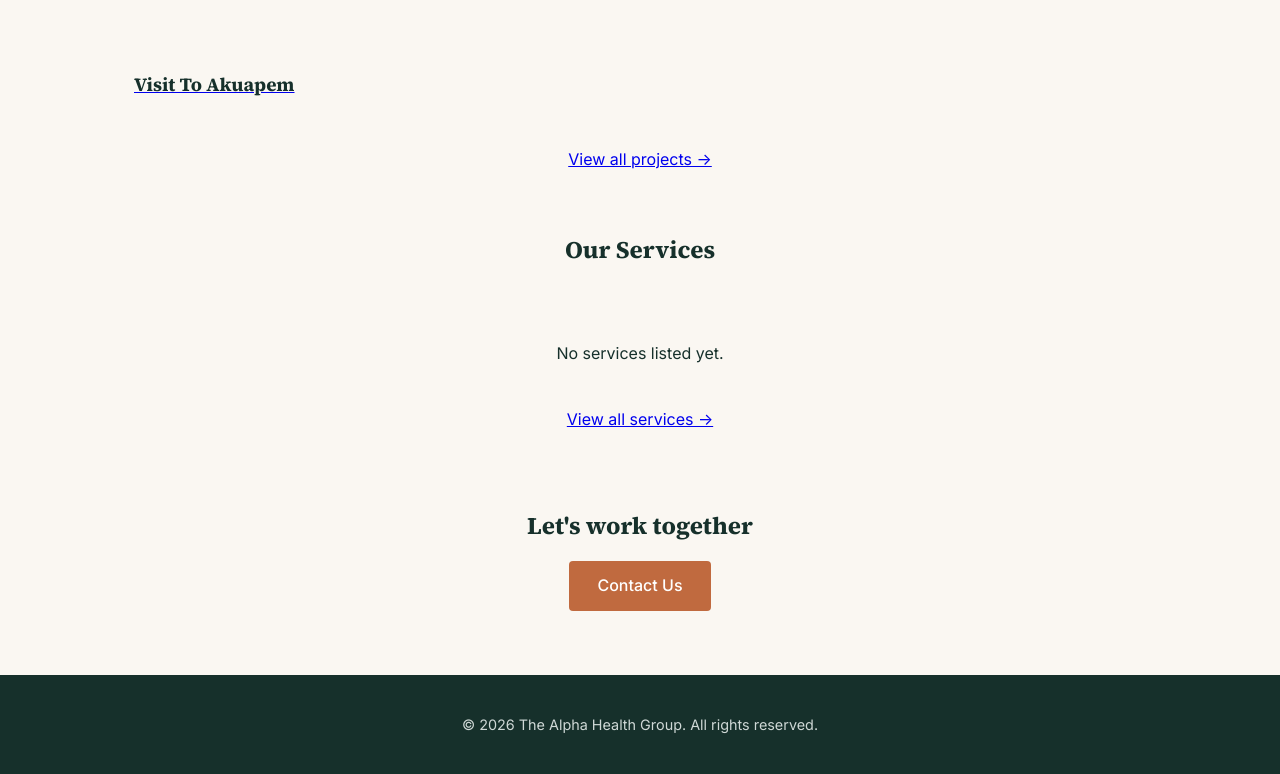
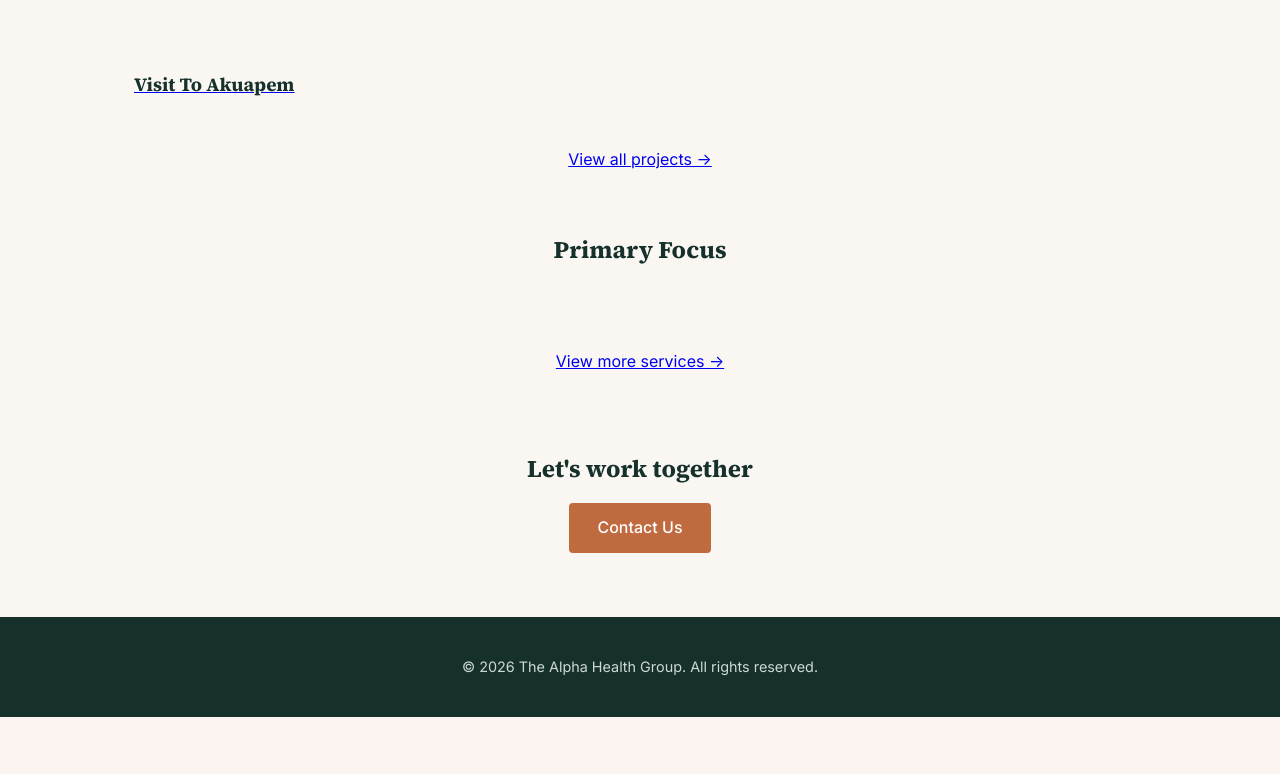
Before and after one commit to nuelwhite/alpha_health, a Django app: page / in a window 1280 px wide. Shown: the part 928-1702 px from the top of the page. After the commit the page ends 1645 px from the top, so only its background shows below. Run offline with Django 5.2, Linux system fonts and the light colour scheme; data comes from the database, SQL or seed files in the repository; data that the repository does not hold is empty; some libraries are stand-ins or nearby versions.

Commit message:
update cards

```diff
--- a/core/templates/core/home.html
+++ b/core/templates/core/home.html
@@ -41,7 +41,7 @@
     <section class="section" style="padding-bottom: 0;">
         <h2 style="text-align: center;">Featured Projects</h2>
     </section>
-    <section class="card-grid">
+    <section class="card-grid card-grid--tall">
         {% for project in featured_projects %}
             <a href="{% url 'project_detail' project.slug %}" class="service-card">
                 {% if project.featured_image %}
@@ -60,25 +60,23 @@
     </p>
 
     <section class="section" style="padding-bottom: 0;">
-        <h2 style="text-align: center;">Our Services</h2>
+        <h2 style="text-align: center;">Primary Focus</h2>
+        <div class="rich-content" style="max-width: 780px; margin: 0 auto; text-align: center;">
+            {% if organization %}{{ organization.short_description|default:organization.description|safe }}{% endif %}
+        </div>
     </section>
-    <section class="card-grid">
-        {% for service in services %}
-            <a href="{% url 'service_detail' service.slug %}" class="service-card">
+    <section class="featured-services">
+        {% for service in featured_services %}
+            <a href="{% url 'service_detail' service.slug %}" class="featured-service-card">
                 {% if service.image %}
                     <img src="{{ service.image.url }}" alt="{{ service.name }}">
                 {% endif %}
-                <div class="service-card__body">
-                    <h3>{{ service.name }}</h3>
-                    <p>{{ service.short_description }}</p>
-                </div>
+                <h3>{{ service.name }}</h3>
             </a>
-        {% empty %}
-            <p style="text-align: center; grid-column: 1 / -1;">No services listed yet.</p>
         {% endfor %}
     </section>
-    <p style="text-align: center; margin: -1rem 0 3rem;">
-        <a href="{% url 'service_list' %}">View all services &rarr;</a>
+    <p style="text-align: center; margin: 1rem 0 3rem;">
+        <a href="{% url 'service_list' %}">View more services &rarr;</a>
     </p>
 
     <section class="section" style="text-align: center;">
--- a/core/views.py
+++ b/core/views.py
@@ -6,11 +6,12 @@ from services.models import Service
 
 def home(request):
     context = {
-        'organizations': Organization.objects.filter(active=True),
-        'featured_projects': Project.objects.filter(published=True)[:3],
-        'services': Service.objects.filter(active=True)[:6],
+        'organization': Organization.objects.filter(active=True).exclude(country='GH').first(),
+        'featured_projects': Project.objects.filter(published=True)[:6],
+        'featured_services': Service.objects.filter(slug__in=['sterilization', 'public-health'], active=True),
     }
     return render(request, 'core/home.html', context)
+
 
 
 def organization_list(request):
```
Also changed, not shown: static/css/main.css (+63 -4 lines).
